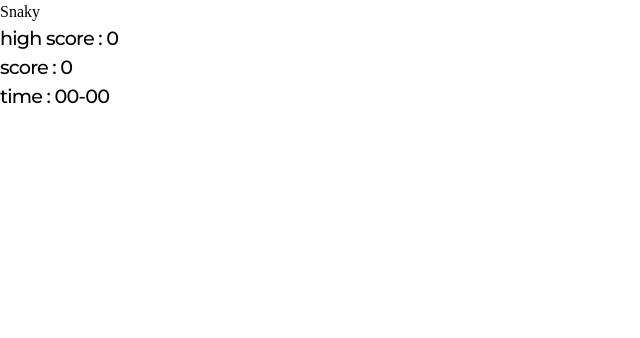
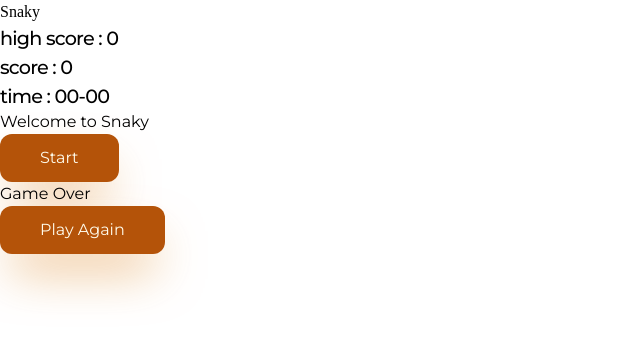
Before and after one commit to harshverma3206/snakegame, a React (Vite) app: page / in a window 1280 px wide. Shown: the top 338 px of the page, without its empty margins (0-640 px from the left). Built offline with nearby package versions, Linux system fonts and the light colour scheme; a web font is replaced by a local one.

Commit message:
Start & Restart

```diff
--- a/src/Main/HeroPage.jsx
+++ b/src/Main/HeroPage.jsx
@@ -4,7 +4,12 @@ const HeroPage = () => {
 
     //useRef Conditions
     const gameBoardRef = useRef()
-    const isFirstRender = useRef(true);
+    const isFirstRender = useRef(true)
+    const startButtonRef = useRef()
+    const restartButtonRef = useRef()
+    const modalRef = useRef()
+    const gameOverModalRef = useRef()
+    const gameStartRef = useRef()
 
     //useState Conditions
     const [row, setRow] = useState([])
@@ -12,7 +17,7 @@ const HeroPage = () => {
     const [blockElements, setBlockElements] = useState([])
 
     //Global Variables
-    let direction = 'left';
+    let direction = 'right';
     let intervalId = null;
 
     //Generate food
@@ -51,12 +56,11 @@ const HeroPage = () => {
             block[`${row}-${column}`] = e;
         })
         setBlockElements(block);
-        console.log(block);
 
     }, [row, column])
 
     //Snake body coordinates
-    const snake = [
+    let snake = [
         { x: 0, y: 13 },
         { x: 0, y: 12 },
         { x: 0, y: 11 },
@@ -64,6 +68,7 @@ const HeroPage = () => {
 
     // Render Snake to gameboard
     const render = () => {
+        console.log("Rendering...");
 
         //Food rendering
         blockElements[`${food.x}-${food.y}`].classList.add('foodColor')
@@ -84,8 +89,11 @@ const HeroPage = () => {
 
         //Control game over conditions
         if (snakeHead.x < 0 || snakeHead.x >= row || snakeHead.y < 0 || snakeHead.y >= column) {
-            alert('Game Over');
+            // alert('Game Over');
             clearInterval(intervalId)
+            modalRef.current.style.display = 'flex';
+            gameOverModalRef.current.style.display = 'flex';
+            gameStartRef.current.style.display = 'none';
         }
 
         //food eating conditions
@@ -95,6 +103,9 @@ const HeroPage = () => {
                 x: Math.floor(Math.random() * row),
                 y: Math.floor(Math.random() * column)
             }
+
+            //Add new head to the snake body
+            snake.unshift(snakeHead);
         }
 
         //Remove snake color from the tail segment
@@ -109,13 +120,80 @@ const HeroPage = () => {
         snake.forEach((segment) => {
             blockElements[`${segment.x}-${segment.y}`].classList.add('snakeColor')
         })
-
     }
 
-    // Render the snake on the game board whenever the block elements are updated
-    intervalId = setInterval(() => {
-        render()
-    }, 200)
+    //Start Game
+    const startGameHandler = () => {
+        modalRef.current.style.display = 'none';
+        intervalId = setInterval(() => {
+            render()
+        }, 200)
+    }
+
+    //Restart Game
+    const restartHandler = () => {
+        modalRef.current.style.display = 'none';
+
+        //Reset snake position
+        snake = [
+            { x: 0, y: 17 },
+            { x: 0, y: 18 },
+            { x: 0, y: 19 }
+        ]
+        //Reser Direction
+        direction = 'right';
+
+        //Reset snake color
+        snake.forEach((segment) => {
+            blockElements[`${segment.x}-${segment.y}`].classList.add('snakeColor')
+        })
+
+        //Remove food color
+        blockElements[`${food.x}-${food.y}`].classList.remove('foodColor')
+
+        // Reset food position
+        food = {
+            x: Math.floor(Math.random() * row),
+            y: Math.floor(Math.random() * column)
+        }
+
+        //Add food color
+        blockElements[`${food.x}-${food.y}`].classList.add('foodColor')
+
+        //Start the game loop again
+        intervalId = setInterval(() => {
+            render()
+        }, 200)
+    }
+
+    // const restartHandler = () => {
+    //     console.log(blockElements);
+    //     blockElements[`${food.x}-${food.y}`].classList.remove('foodColor')
+
+    //     snake.forEach((segment) => {
+    //         console.log(segment);
+    //         blockElements[`${segment.x}-${segment.y}`].classList.remove('snakeColor')
+    //     })
+
+    //     //Reset snake position
+    //     snake = [
+    //         { x: 0, y: 13 },
+    //         { x: 0, y: 12 },
+    //         { x: 0, y: 11 }
+    //     ]
+    //     //Reset food position
+    //     food = {
+    //         x: Math.floor(Math.random() * row),
+    //         y: Math.floor(Math.random() * column)
+    //     };
+
+    //     //Hide game over modal
+    //     modalRef.current.style.display = 'none';
+
+    //     intervalId = setInterval(() => {
+    //         render()
+    //     }, 200)
+    // }
 
     //control the snake movement using arrow keys
     addEventListener('keydown', (e) => {
@@ -132,6 +210,7 @@ const HeroPage = () => {
 
     return (
         <div>
+            {/* //Game Board */}
             <div className='py-10! px-2! lg:px-40! flex flex-col gap-10! h-screen'>
                 <div className='flex flex-col items-center'>
                     <h2 className='text-4xl! text-center mb-8! lg:mb-15! font-bold!'>Snaky</h2>
@@ -159,7 +238,22 @@ const HeroPage = () => {
 
                 </div>
             </div>
-            {/* <div className='h-screen bg-pink-500'>Hye</div> */}
+
+            {/* ModalBoard  */}
+            <div ref={modalRef} className='h-screen w-full fixed top-0 bg-pink-500/5 backdrop-blur-xl flex items-center justify-center'>
+                <div ref={gameStartRef} className='bg-white/90 rounded-2xl p-10! flex flex-col items-center gap-5!'>
+                    <h3 className='text-2xl lg:text-3xl font-semibold'>Welcome to Snaky</h3>
+                    <button ref={startButtonRef} onClick={() => {
+                        startGameHandler()
+                    }}>Start</button>
+                </div>
+                <div ref={gameOverModalRef} className='bg-white/90 rounded-2xl p-10! flex-col items-center gap-5! hidden'>
+                    <h3 className='text-2xl lg:text-3xl font-semibold'>Game Over</h3>
+                    <button ref={restartButtonRef} onClick={restartHandler}>
+                        Play Again
+                    </button>
+                </div>
+            </div>
         </div>
     )
 }
--- a/src/index.css
+++ b/src/index.css
@@ -24,6 +24,20 @@ img {
 button {
   cursor: pointer;
   border: none;
+  background-color: #b45309;
+  color: #fffbeb;
+  padding: 0.75rem 2.5rem;
+  border-radius: 0.75rem;
+  box-shadow: 0 25px 50px -12px rgba(217, 119, 6, 0.6);
+  transition: all 0.3s ease;
+}
+
+button:hover {
+  box-shadow: 0 25px 50px -12px rgba(217, 119, 6, 0.8);
+}
+
+button:active {
+  transform: scale(0.9);
 }
 
 h1,
```
